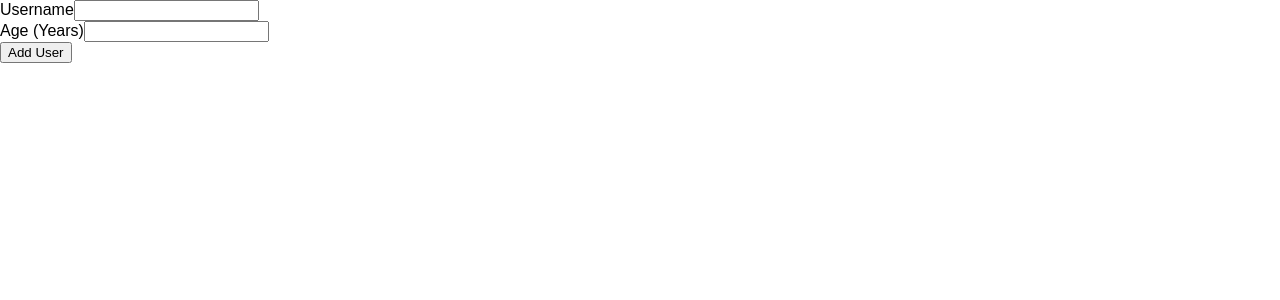
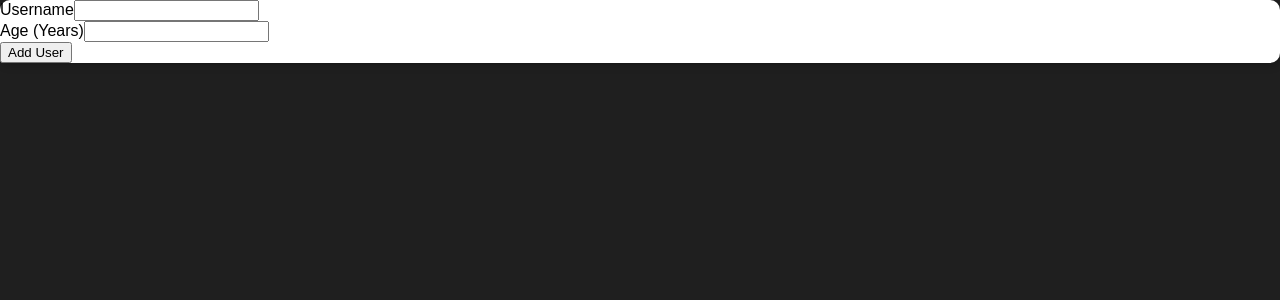
Before and after one commit to zakharovdm/user_aggregator, a React (Create React App) app: page / in a window 1280 px wide. Shown: the top 300 px of the page. Built offline with nearby package versions, Linux system fonts and the light colour scheme.

Commit message:
feat: add Card component

```diff
--- a/src/components/InvalidModal/InvalidModal.module.css
+++ b/src/components/InvalidModal/InvalidModal.module.css
@@ -1,6 +1,8 @@
 .modal {
   display: none;
   width: 500px;
+  background-color: green;
+  margin: 0 auto;
 }
 
 .modal.invalid {
--- /dev/null
+++ b/src/components/UI/Card/Card.js
@@ -0,0 +1,7 @@
+import styles from "./Card.module.css";
+
+const Card = (props) => {
+  return <div className={styles.card}>{props.children}</div>;
+};
+
+export default Card;
--- /dev/null
+++ b/src/components/UI/Card/Card.module.css
@@ -0,0 +1,5 @@
+.card {
+  background: white;
+  box-shadow: 0 2px 8px rgba(0, 0, 0, 0.26);
+  border-radius: 10px;
+}
--- a/src/components/UserInput/UserInput.js
+++ b/src/components/UserInput/UserInput.js
@@ -1,6 +1,7 @@
 import { useState } from "react";
+import InvalidModal from "../InvalidModal/InvalidModal";
 import Button from "../UI/Button/Button";
-import InvalidModal from "../InvalidModal/InvalidModal";
+import Card from "../UI/Card/Card";
 
 const UserInput = (props) => {
   const [username, setUserName] = useState("");
@@ -52,10 +53,12 @@
   }
 
   return (
+    <Card>
       <form onSubmit={formSubmitHandler}>
         <div>
-        <label>Username</label>
+          <label htmlFor="username">Username</label>
           <input
+            id="username"
             type="text"
             name="username"
             value={username}
@@ -63,8 +66,9 @@
           />
         </div>
         <div>
-        <label>Age (Years)</label>
+          <label htmlFor="age">Age (Years)</label>
           <input
+            id="age"
             type="number"
             name="age"
             value={age}
@@ -76,6 +80,7 @@
           {errorText}
         </InvalidModal>
       </form>
+    </Card>
   );
 };
 
--- a/src/index.css
+++ b/src/index.css
@@ -4,6 +4,7 @@
 
 html {
   font-family: sans-serif;
+  background: #1f1f1f;
 }
 
 body {
```
Lines whose indentation alone changed are shown as unchanged.
